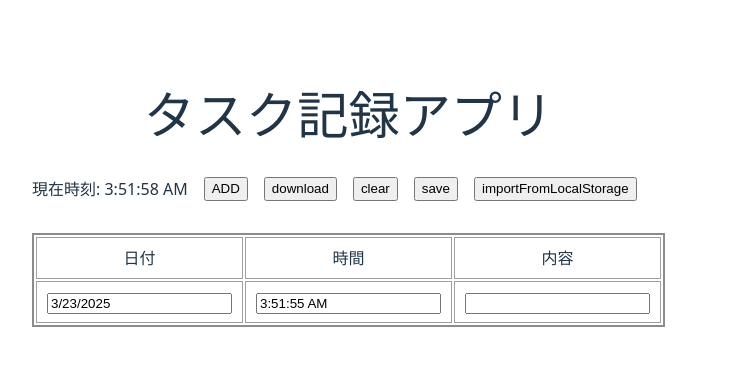
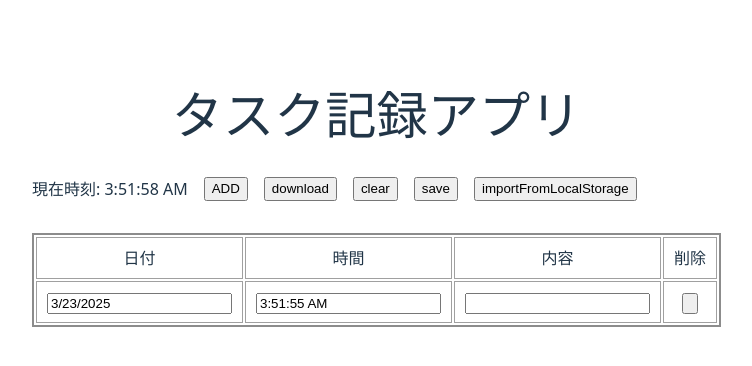
Before and after one commit to supia99/recordTask, a React (Vite) app: page / in a window 1280 px wide. Both pictures are taken after a click on the button "ADD". Shown: the top 366 px of the page, without its empty margins (8-760 px from the left). Built offline with nearby package versions, Linux system fonts and the light colour scheme.

Commit message:
feat: 削除機能

```diff
--- a/src/App.tsx
+++ b/src/App.tsx
@@ -65,12 +65,18 @@ function App() {
   };
 
   const onInputChange = (e: React.ChangeEvent<HTMLInputElement>) => {
-    console.log(e.target.value, e.target.id);
     const [id, columnHeader] = e.target.id.split(":");
     const copiedTasks = [...tasks];
     const targetTask = copiedTasks[Number(id)];
     targetTask[columnHeader] = e.target.value;
     setTasks(copiedTasks);
+  };
+
+  const deleteColumn = (e: React.ChangeEvent<HTMLInputElement>) => {
+    console.log("delete column")
+    const [id] = e.target.id.split(":");
+    const copied = [...tasks].filter((task) => task.id !== Number(id))
+    setTasks(copied);
   };
 
   return (
@@ -127,6 +133,9 @@ function App() {
             <th scope="col" className="task-table-content">
               内容
             </th>
+            <th scope="col" className="task-table-content">
+              削除
+            </th>
           </tr>
         </thead>
         <tbody>
@@ -152,6 +161,13 @@ function App() {
                     defaultValue={task.content}
                     onBlur={(e) => onInputChange(e)}
                     id={task.id + ":content"}
+                  />
+                </td>
+                <td className="task-table-content">
+                  <input
+                    type="button"
+                    onClick={(e) => deleteColumn(e)}
+                    id={task.id + ":delete"}
                   />
                 </td>
               </tr>
```
